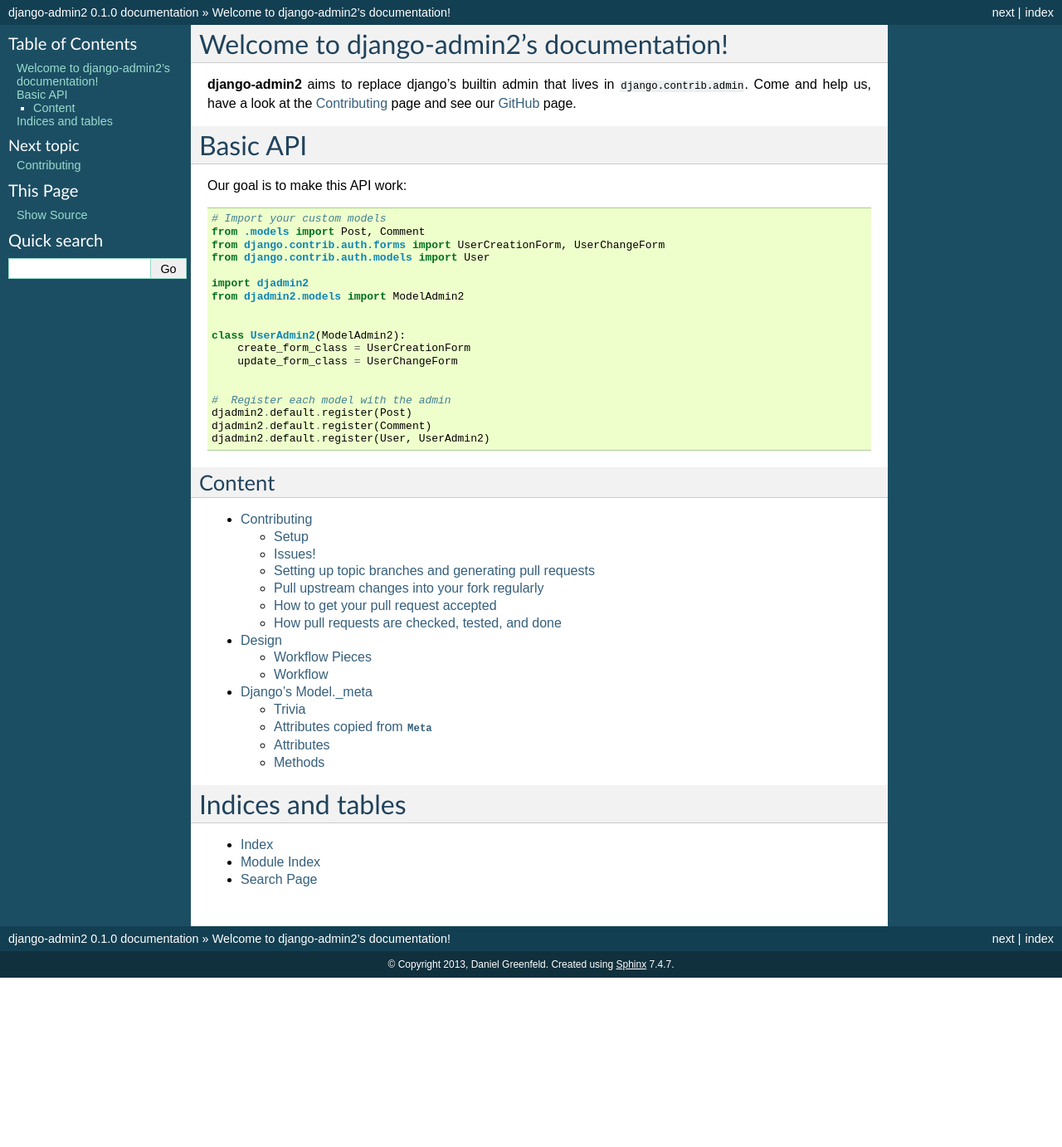
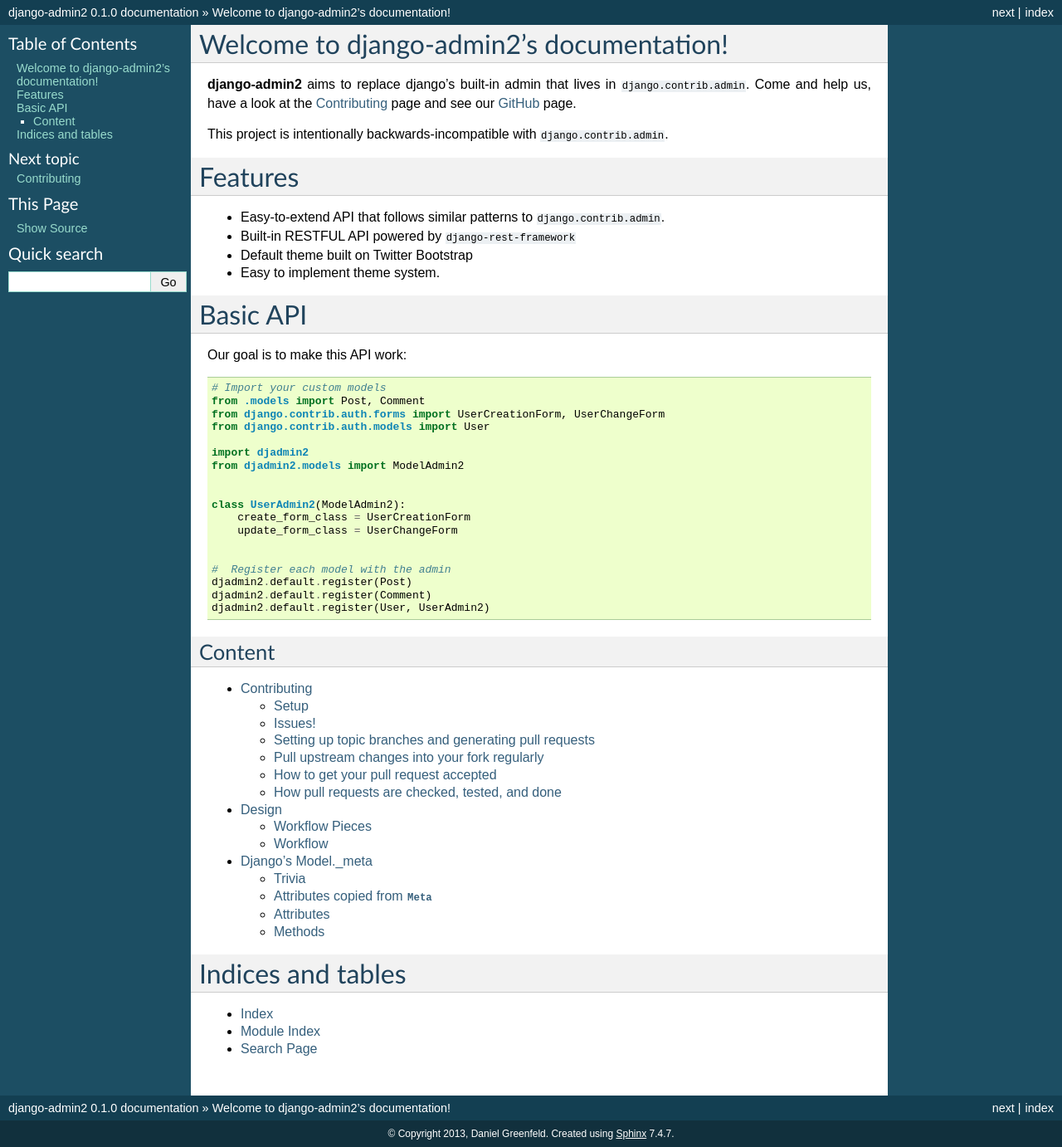
Before and after one commit to jazzband/django-admin2, a Sphinx documentation site: the page built from docs/index.rst, in a window 1280 px wide. Shown: the whole page at 83% size. Built offline with Sphinx 7.4.7, drawn with Linux system fonts in a browser that asks for light colours; before the commit the page ends 1178 px from its top, so only the background shows below that.

Commit message:
Docs and mixins cleanup

```diff
--- a/docs/index.rst
+++ b/docs/index.rst
@@ -1,9 +1,20 @@
 Welcome to django-admin2's documentation!
 =========================================
 
-**django-admin2** aims to replace django's builtin admin that lives in
+**django-admin2** aims to replace django's built-in admin that lives in
 ``django.contrib.admin``. Come and help us, have a look at the
 :doc:`contributing` page and see our `GitHub`_ page.
+
+This project is intentionally backwards-incompatible with ``django.contrib.admin``.
+
+Features
+==========
+
+* Easy-to-extend API that follows similar patterns to ``django.contrib.admin``.
+* Built-in RESTFUL API powered by ``django-rest-framework``
+* Default theme built on Twitter Bootstrap
+* Easy to implement theme system.
+
 
 Basic API
 ==============
```
Also changed, not shown: 1 other file.
